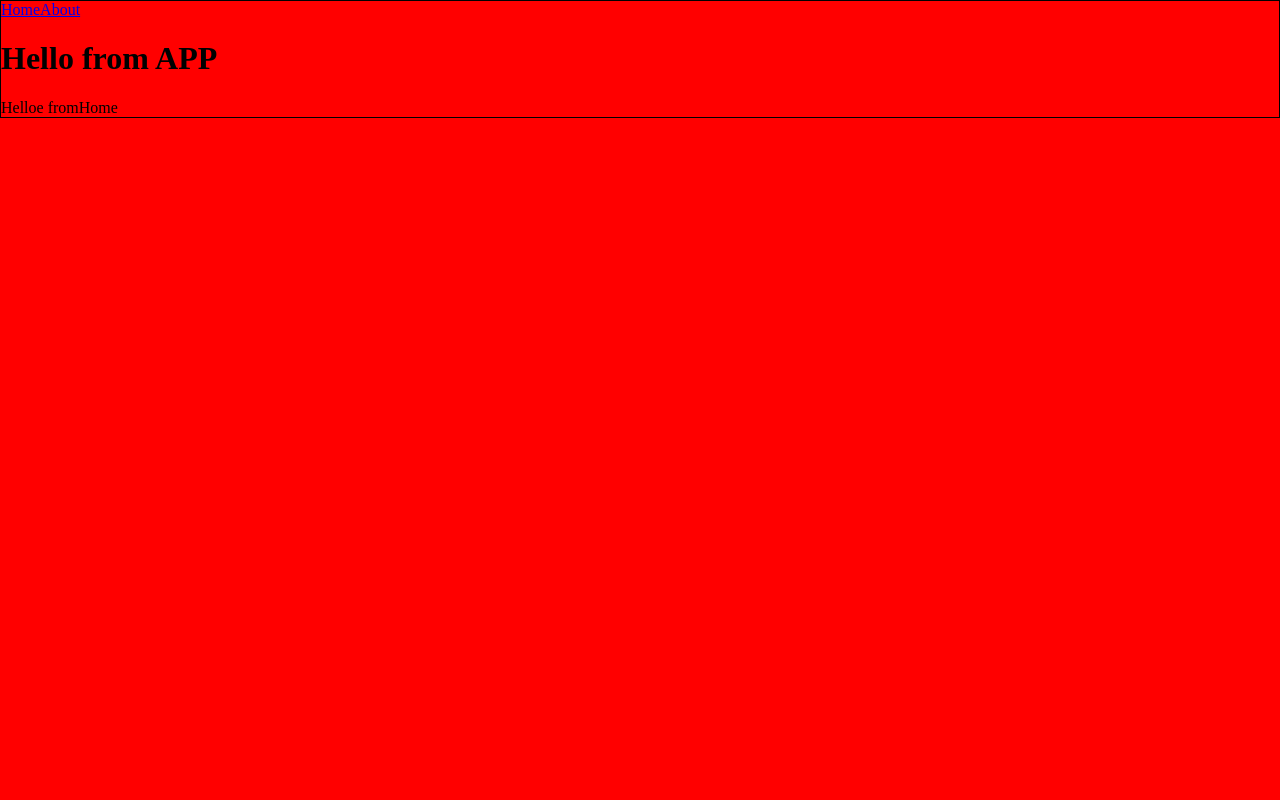
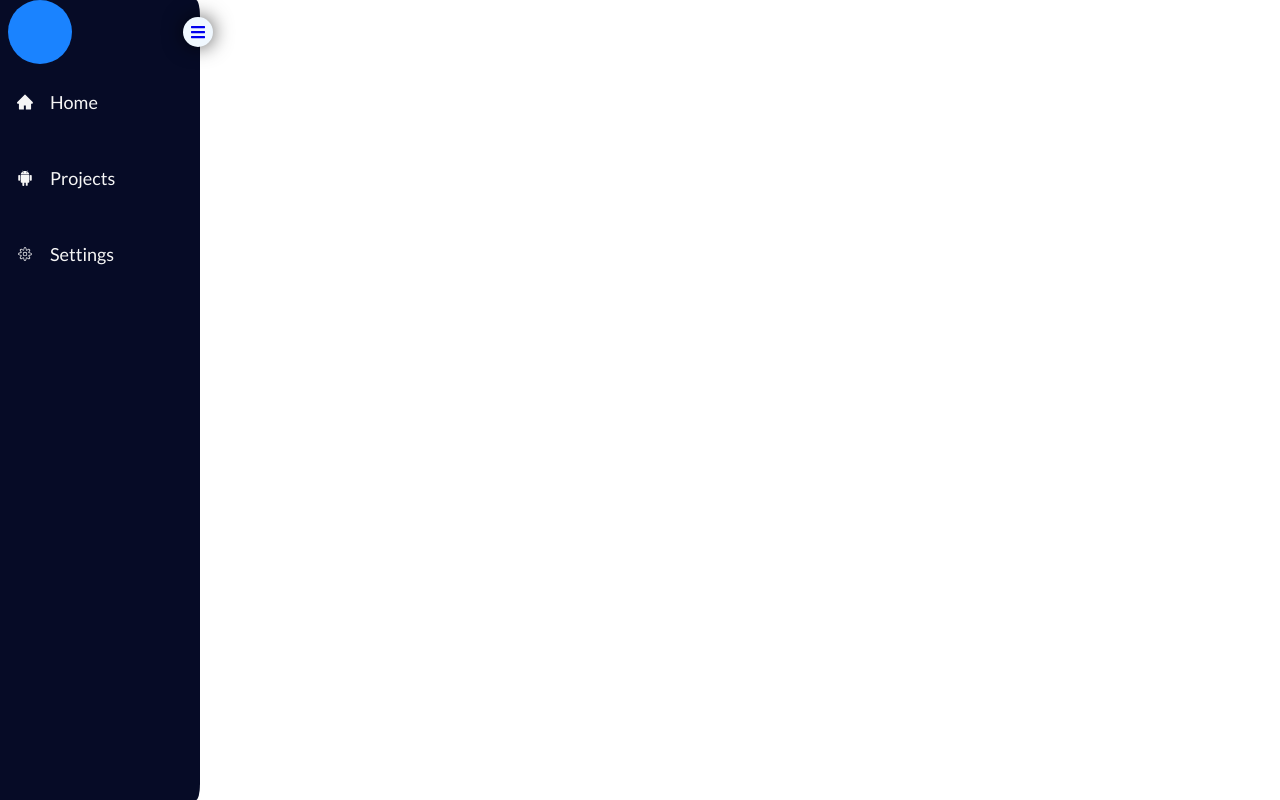
Before and after one commit to Civil-t/Task-Manager-CodexCue, a React (Vite) app: page / in a window 1280 px wide. Built offline with nearby package versions, Linux system fonts and the light colour scheme.

Commit message:
finished sidenav

```diff
--- a/src/App.css
+++ b/src/App.css
@@ -1,6 +1,7 @@
-body {
-  background-color: red;
-  border: 1px solid black;
+@import url("https://fonts.googleapis.com/css2?family=Lato:ital,wght@0,100;0,300;0,400;0,700;0,900;1,100;1,300;1,400;1,700;1,900&display=swap");
+
+* {
   margin: 0;
   padding: 0;
+  font-family: "Lato", sans-serif;
 }
--- a/src/App.jsx
+++ b/src/App.jsx
@@ -1,13 +1,7 @@
 import "./App.css";
-import SideNav from "./components/SideNav/SideNav";
 
 function App() {
-  return (
-    <>
-      <SideNav />
-      <h1>Hello from APP</h1>
-    </>
-  );
+  return <></>;
 }
 
 export default App;
--- /dev/null
+++ b/src/components/SideNav/SideBarData.jsx
@@ -0,0 +1,26 @@
+import React from "react";
+import * as AiIcons from "react-icons/ai";
+import * as IoIcons from "react-icons/io";
+import * as FaIcons from "react-icons/fa";
+import { CiSettings } from "react-icons/ci";
+
+export const SidebarData = [
+  {
+    title: "Home",
+    path: "/",
+    icon: <AiIcons.AiFillHome />,
+    cName: "nav-text",
+  },
+  {
+    title: "Projects",
+    path: "/project",
+    icon: <AiIcons.AiFillAndroid />,
+    cName: "nav-text",
+  },
+  {
+    title: "Settings",
+    path: "/settings",
+    icon: <CiSettings />,
+    cName: "nav-text",
+  },
+];
--- a/src/components/SideNav/SideNav.css
+++ b/src/components/SideNav/SideNav.css
@@ -0,0 +1,93 @@
+.navbar {
+  background-color: #060b26;
+  display: grid;
+  grid-template-columns: 5fr 1fr;
+  justify-content: end;
+  align-items: center;
+  background-color: transparent;
+}
+
+.logo {
+  color: #fff;
+  font-size: 1.5rem;
+  margin-left: 0.5rem;
+  width: 4rem;
+  height: 4rem;
+  background-color: #1a83ff;
+  border-radius: 50%;
+}
+
+.menu-bars {
+  font-size: 1rem;
+  margin-left: 50%;
+  background: none;
+  background-color: aliceblue;
+  width: 30px;
+  height: 30px;
+  border-radius: 50%;
+  display: flex;
+  justify-content: center;
+  align-items: center;
+  cursor: pointer;
+  box-shadow: 0 0 20px 0 rgba(0, 0, 0, 0.7);
+}
+
+.nav-menu {
+  background-color: #060b26;
+  width: 200px;
+  height: 100vh;
+  display: flex;
+  justify-content: start;
+  position: fixed;
+  top: 0;
+  left: -100%;
+  transition: 850ms;
+  border-radius: 0 2% 2% 0;
+  flex-direction: column;
+}
+
+.nav-menu.active {
+  left: 0;
+  transition: 350ms;
+}
+
+.nav-text {
+  display: flex;
+  justify-content: start;
+  align-items: center;
+  padding: 8px 0px 8px 16px;
+  list-style: none;
+  height: 60px;
+}
+
+.nav-text a {
+  text-decoration: none;
+  color: #f5f5f5;
+  font-size: 18px;
+  width: 95%;
+  height: 100%;
+  display: flex;
+  align-items: center;
+  border-radius: 4px;
+}
+
+.nav-text a:hover {
+  background-color: #1a83ff;
+}
+
+.nav-menu-items {
+  width: 100%;
+}
+
+.navbar-toggle {
+  background-color: #060b26;
+  width: 100%;
+  height: 80px;
+  display: flex;
+  justify-content: start;
+  align-items: center;
+}
+
+span {
+  margin-left: 16px;
+}
--- a/src/components/SideNav/SideNav.jsx
+++ b/src/components/SideNav/SideNav.jsx
@@ -1,11 +1,40 @@
 import { Link } from "react-router-dom";
 import "./SideNav.css";
+import * as FaIcons from "react-icons/fa";
+import * as IoIcons from "react-icons/io5";
+import { SidebarData } from "./SideBarData";
+
+import { useState } from "react";
 
 function SideNav() {
+  const [sidebar, setSidebar] = useState(true);
+
+  const showSidebar = () => setSidebar(!sidebar);
+
   return (
     <>
-      <Link to="/">Home</Link>
-      <Link to="/aboutus">About</Link>
+      <nav className={sidebar ? "nav-menu active" : "nav-menu"}>
+        <div className="navbar">
+          <div className="logo"></div>
+
+          <Link to="#" className="menu-bars">
+            <FaIcons.FaBars onClick={showSidebar} />
+          </Link>
+        </div>
+
+        <ul className="nav-menu-items">
+          {SidebarData.map((item, index) => {
+            return (
+              <li key={index} className={item.cName}>
+                <Link to={item.path}>
+                  {item.icon}
+                  <span>{item.title}</span>
+                </Link>
+              </li>
+            );
+          })}
+        </ul>
+      </nav>
     </>
   );
 }
--- a/src/components/routes/AboutUs.jsx
+++ /dev/null
@@ -1,7 +0,0 @@
-import React from "react";
-
-function AboutUs() {
-  return <div>AboutUs</div>;
-}
-
-export default AboutUs;
--- a/src/components/routes/Home.jsx
+++ b/src/components/routes/Home.jsx
@@ -1,7 +1,7 @@
-import React from "react";
+import SideNav from "../SideNav/SideNav";
 
 function Home() {
-  return <div> Helloe fromHome</div>;
+  return <SideNav />;
 }
 
 export default Home;
--- /dev/null
+++ b/src/components/routes/Project.jsx
@@ -0,0 +1,7 @@
+import React from "react";
+
+function Project() {
+  return <div>Project</div>;
+}
+
+export default Project;
--- /dev/null
+++ b/src/components/routes/Settings.jsx
@@ -0,0 +1,7 @@
+import React from "react";
+
+function Settings() {
+  return <div>Settings</div>;
+}
+
+export default Settings;
--- a/src/main.jsx
+++ b/src/main.jsx
@@ -5,7 +5,8 @@ import { BrowserRouter, Route, Routes } from "react-router-dom";
 
 import SideNav from "./components/SideNav/SideNav";
 import Home from "./components/routes/Home";
-import AboutUs from "./components/routes/AboutUs";
+import Settings from "./components/routes/Settings";
+import Project from "./components/routes/Project";
 
 ReactDOM.createRoot(document.getElementById("root")).render(
   <BrowserRouter>
@@ -13,7 +14,8 @@ ReactDOM.createRoot(document.getElementById("root")).render(
     <Routes>
       <Route path="/sidenav" element={<SideNav />}></Route>
       <Route path="/" element={<Home />}></Route>
-      <Route path="/aboutus" element={<AboutUs />}></Route>
+      <Route path="/settings" element={<Settings />}></Route>
+      <Route path="/project" element={<Project />}></Route>
     </Routes>
   </BrowserRouter>
 );
```
